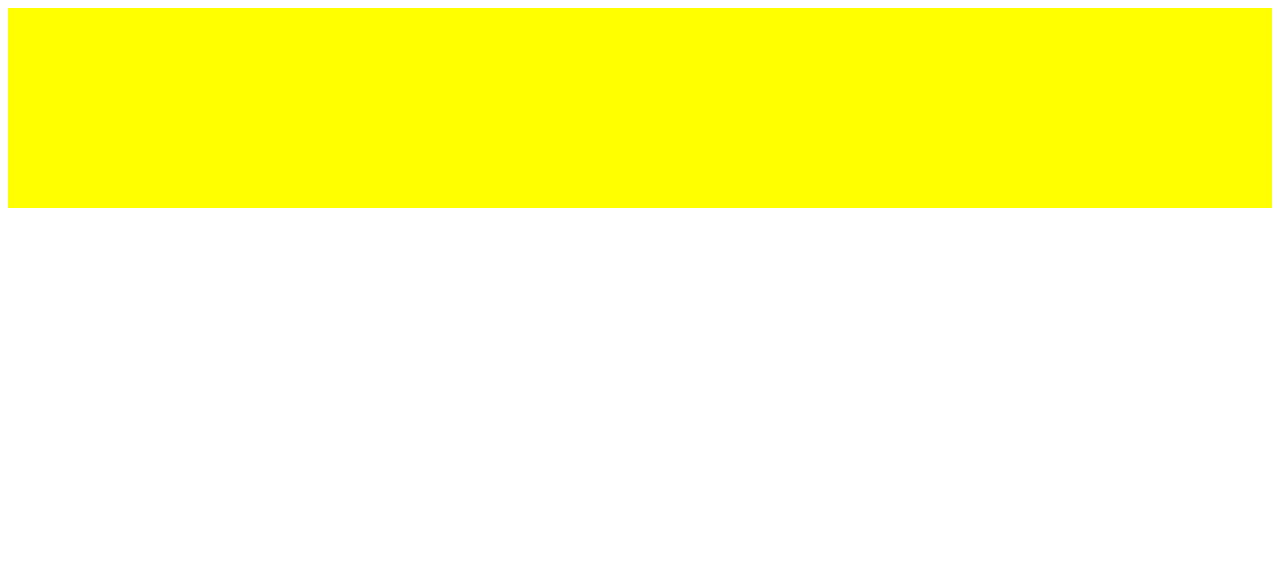
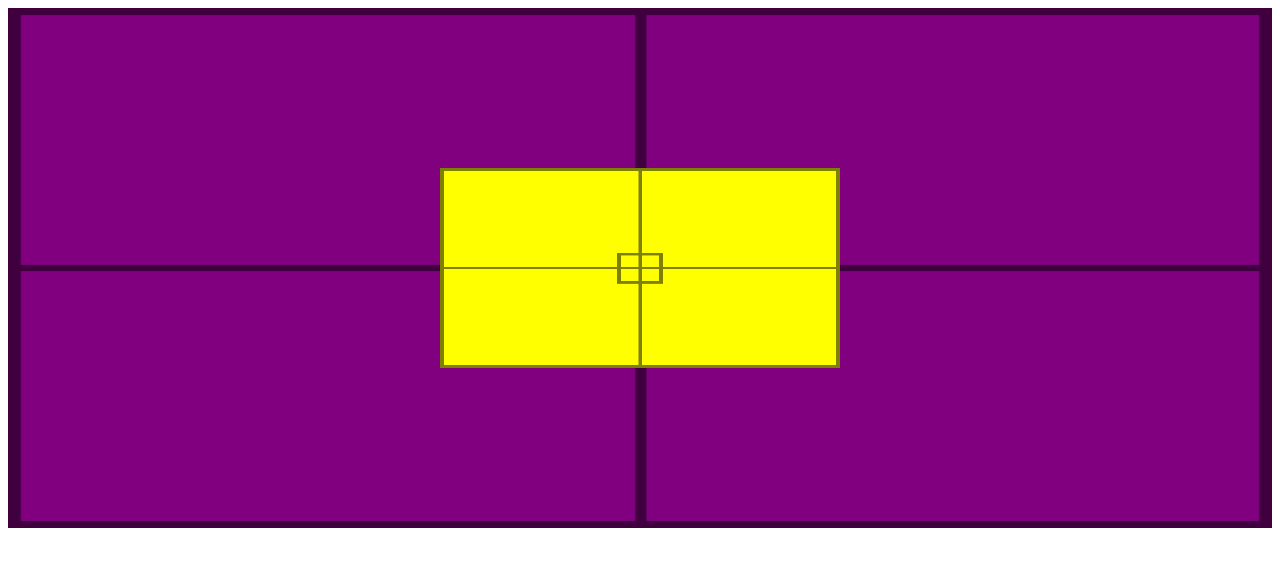
Before and after one commit to tteuwDev/html-css, a plain HTML site: page exercicios/ex 022/fundo007.html in a window 1280 px wide. Drawn offline with Linux system fonts and the light colour scheme.

Commit message:
att mil milhoes ex022

```diff
--- a/exercicios/ex 022/fundo007.html
+++ b/exercicios/ex 022/fundo007.html
@@ -5,15 +5,25 @@
     <meta name="viewport" content="width=device-width, initial-scale=1.0">
     <title>Alinhamento Vertical</title>
     <style>
-        #container {
+        #Container {
+            background-image: url(imagens/target001.png);
+            background-size: 100% 100%;
+            position: relative;
             height: 500px;
             padding: 10px;
             background-color: purple;
         }
 
         #conteudo {
+            background-image: url(imagens/target001.png);
+            background-size: 100% 100%;
+         position: absolute;
          height:200px;
+         width: 400px;
           background-color: yellow;
+          left: 50%;
+          top: 50%;
+          transform: translate(-50%, -50%);
         }
     </style>
 </head>
```
